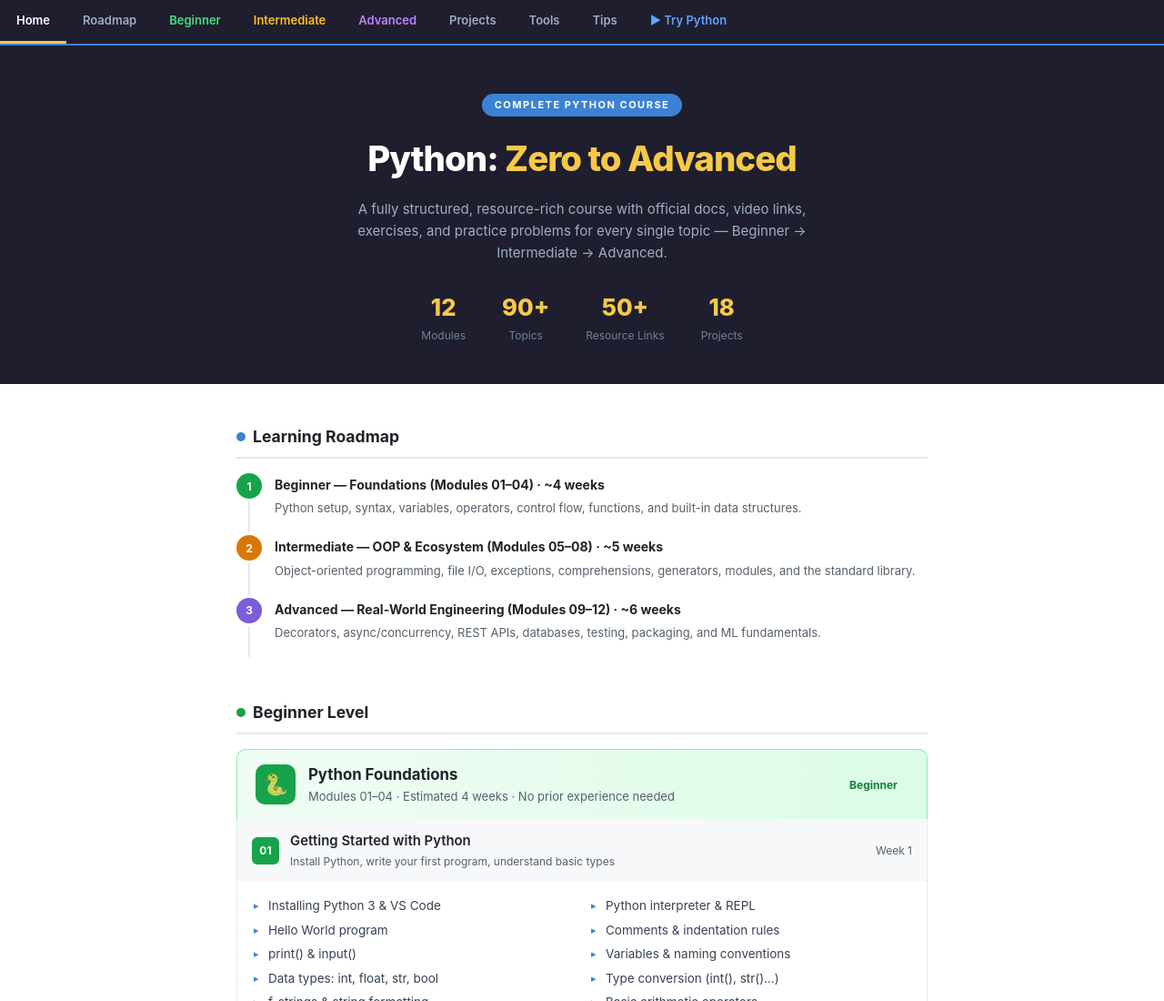
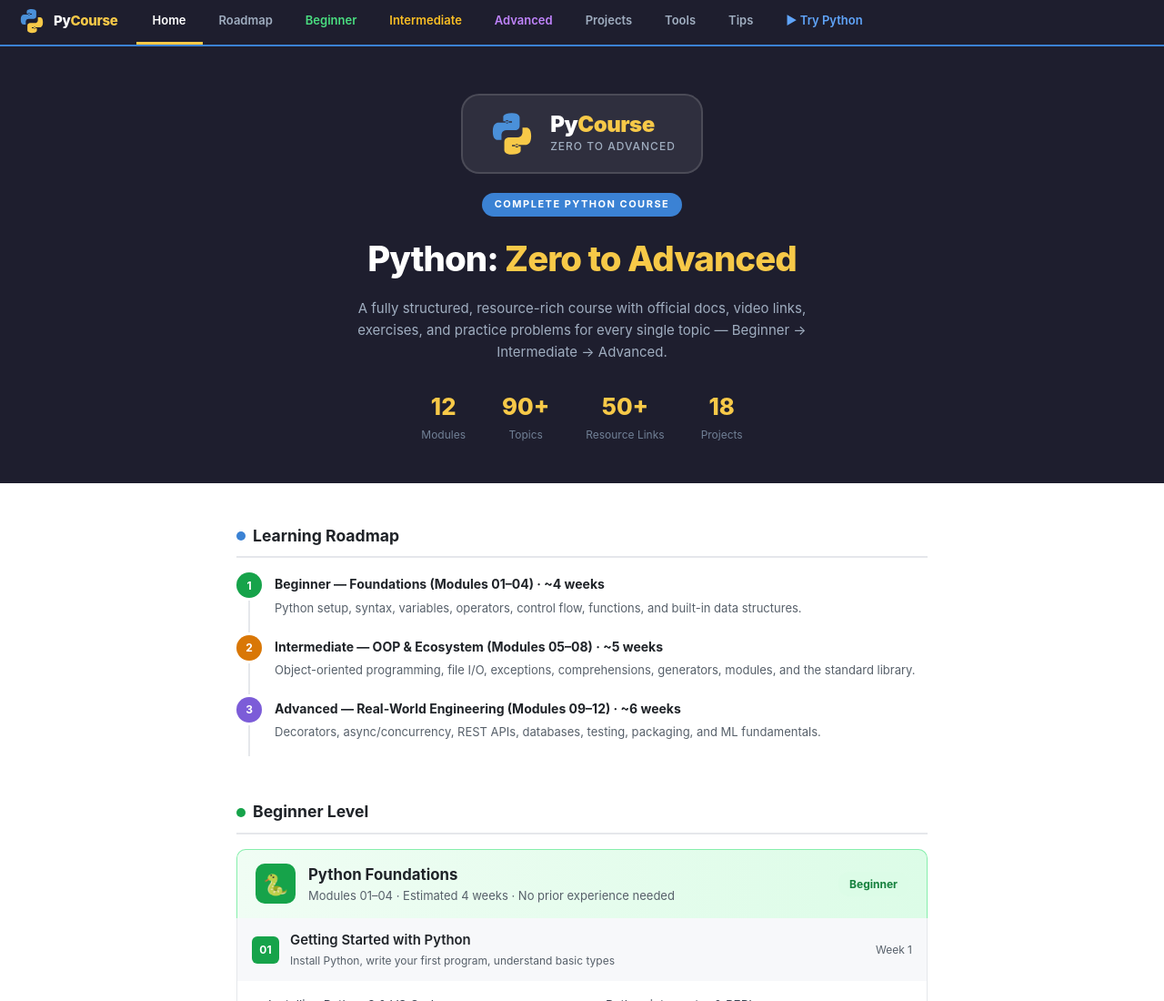
Before and after one commit to manishsharma78076/python-course, a plain HTML site: page index.html in a window 1280 px wide. Shown: the top 1100 px of the page at 91% size. Drawn offline with Linux system fonts and the light colour scheme.

Commit message:
New update completed by manish

```diff
--- a/index.html
+++ b/index.html
@@ -151,6 +151,15 @@ tr:nth-child(even) td{background:#f7f8fa}
 
 <!-- NAV -->
 <nav id="top-nav">
+  <!-- LOGO -->
+  <a href="#home" class="nav-logo" style="display:flex;align-items:center;gap:9px;padding:8px 20px;text-decoration:none;border-bottom:3px solid transparent;flex-shrink:0">
+    <svg width="30" height="30" viewBox="0 0 64 64" fill="none" xmlns="http://www.w3.org/2000/svg">
+      <!-- Python logo SVG (blue + yellow) -->
+      <path d="M31.8 4C19.4 4 20.2 9.4 20.2 9.4L20.2 15H32V17H13.6C13.6 17 6 16.2 6 29S13 40.4 13 40.4H17.8V34.2C17.8 34.2 17.5 27.2 24.6 27.2H35.8C35.8 27.2 42.4 27.3 42.4 20.8V10.6C42.4 10.6 43.4 4 31.8 4ZM25.4 13.4C26.7 13.4 27.8 14.5 27.8 15.8C27.8 17.1 26.7 18.2 25.4 18.2C24.1 18.2 23 17.1 23 15.8C23 14.5 24.1 13.4 25.4 13.4Z" fill="#4A90D9"/>
+      <path d="M32.2 60C44.6 60 43.8 54.6 43.8 54.6L43.8 49H32V47H50.4C50.4 47 58 47.8 58 35S51 23.6 51 23.6H46.2V29.8C46.2 29.8 46.5 36.8 39.4 36.8H28.2C28.2 36.8 21.6 36.7 21.6 43.2V53.4C21.6 53.4 20.6 60 32.2 60ZM38.6 50.6C37.3 50.6 36.2 49.5 36.2 48.2C36.2 46.9 37.3 45.8 38.6 45.8C39.9 45.8 41 46.9 41 48.2C41 49.5 39.9 50.6 38.6 50.6Z" fill="#F7C948"/>
+    </svg>
+    <span style="font-size:15px;font-weight:800;color:#fff;letter-spacing:-0.3px">Py<span style="color:#f7c948">Course</span></span>
+  </a>
   <a href="#home" class="active">Home</a>
   <a href="#roadmap">Roadmap</a>
   <a href="#beginner" class="b">Beginner</a>
@@ -164,6 +173,19 @@ tr:nth-child(even) td{background:#f7f8fa}
 
 <!-- HERO -->
 <div class="hero" id="home">
+  <!-- Hero Logo -->
+  <div style="display:flex;justify-content:center;margin-bottom:20px">
+    <div style="background:#ffffff14;border:2px solid #ffffff22;border-radius:20px;padding:16px 28px;display:inline-flex;align-items:center;gap:16px">
+      <svg width="52" height="52" viewBox="0 0 64 64" fill="none" xmlns="http://www.w3.org/2000/svg">
+        <path d="M31.8 4C19.4 4 20.2 9.4 20.2 9.4L20.2 15H32V17H13.6C13.6 17 6 16.2 6 29S13 40.4 13 40.4H17.8V34.2C17.8 34.2 17.5 27.2 24.6 27.2H35.8C35.8 27.2 42.4 27.3 42.4 20.8V10.6C42.4 10.6 43.4 4 31.8 4ZM25.4 13.4C26.7 13.4 27.8 14.5 27.8 15.8C27.8 17.1 26.7 18.2 25.4 18.2C24.1 18.2 23 17.1 23 15.8C23 14.5 24.1 13.4 25.4 13.4Z" fill="#4A90D9"/>
+        <path d="M32.2 60C44.6 60 43.8 54.6 43.8 54.6L43.8 49H32V47H50.4C50.4 47 58 47.8 58 35S51 23.6 51 23.6H46.2V29.8C46.2 29.8 46.5 36.8 39.4 36.8H28.2C28.2 36.8 21.6 36.7 21.6 43.2V53.4C21.6 53.4 20.6 60 32.2 60ZM38.6 50.6C37.3 50.6 36.2 49.5 36.2 48.2C36.2 46.9 37.3 45.8 38.6 45.8C39.9 45.8 41 46.9 41 48.2C41 49.5 39.9 50.6 38.6 50.6Z" fill="#F7C948"/>
+      </svg>
+      <div style="text-align:left">
+        <div style="font-size:1.5rem;font-weight:900;color:#fff;letter-spacing:-0.5px;line-height:1.1">Py<span style="color:#f7c948">Course</span></div>
+        <div style="font-size:12px;color:#a0aec0;font-weight:500;letter-spacing:1px;text-transform:uppercase">Zero to Advanced</div>
+      </div>
+    </div>
+  </div>
   <div class="badge">Complete Python Course</div>
   <h1>Python: <span>Zero to Advanced</span></h1>
   <p>A fully structured, resource-rich course with official docs, video links, exercises, and practice problems for every single topic — Beginner → Intermediate → Advanced.</p>
```
